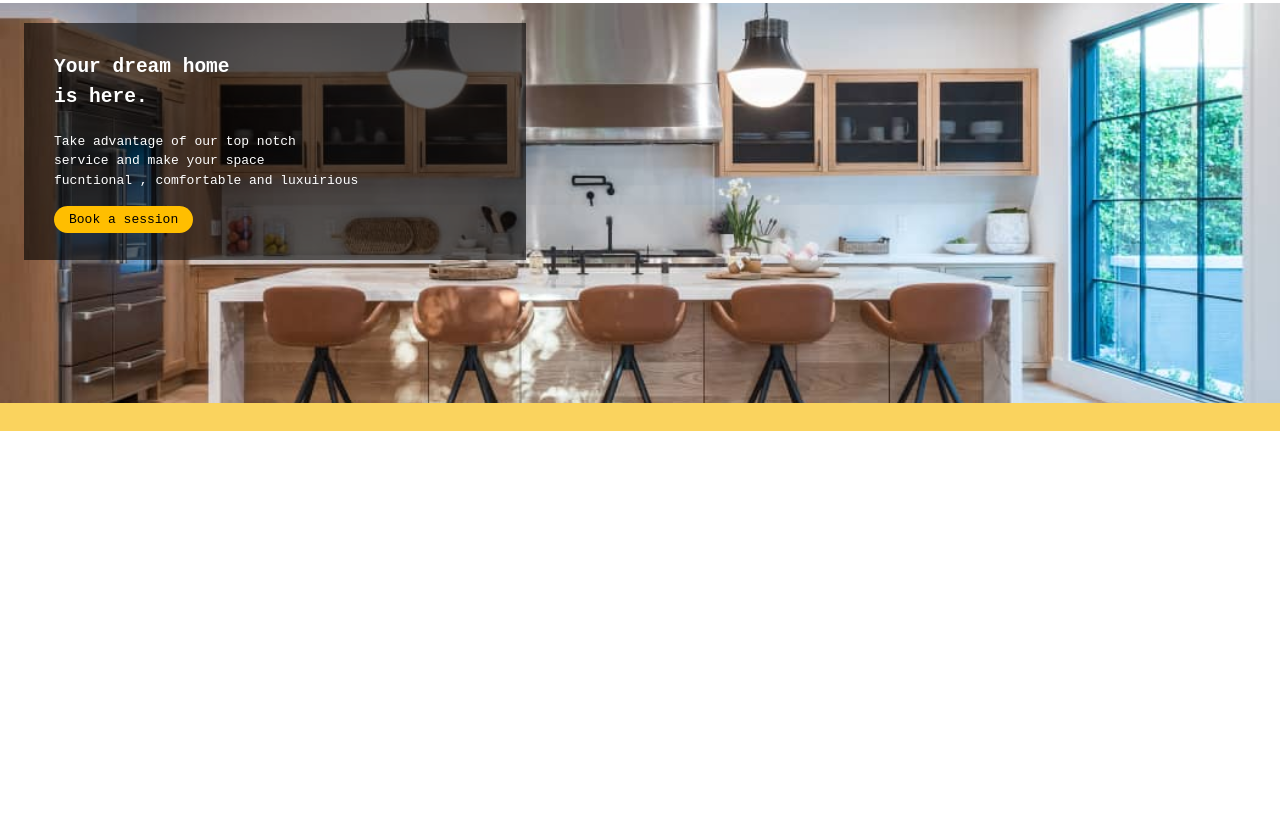
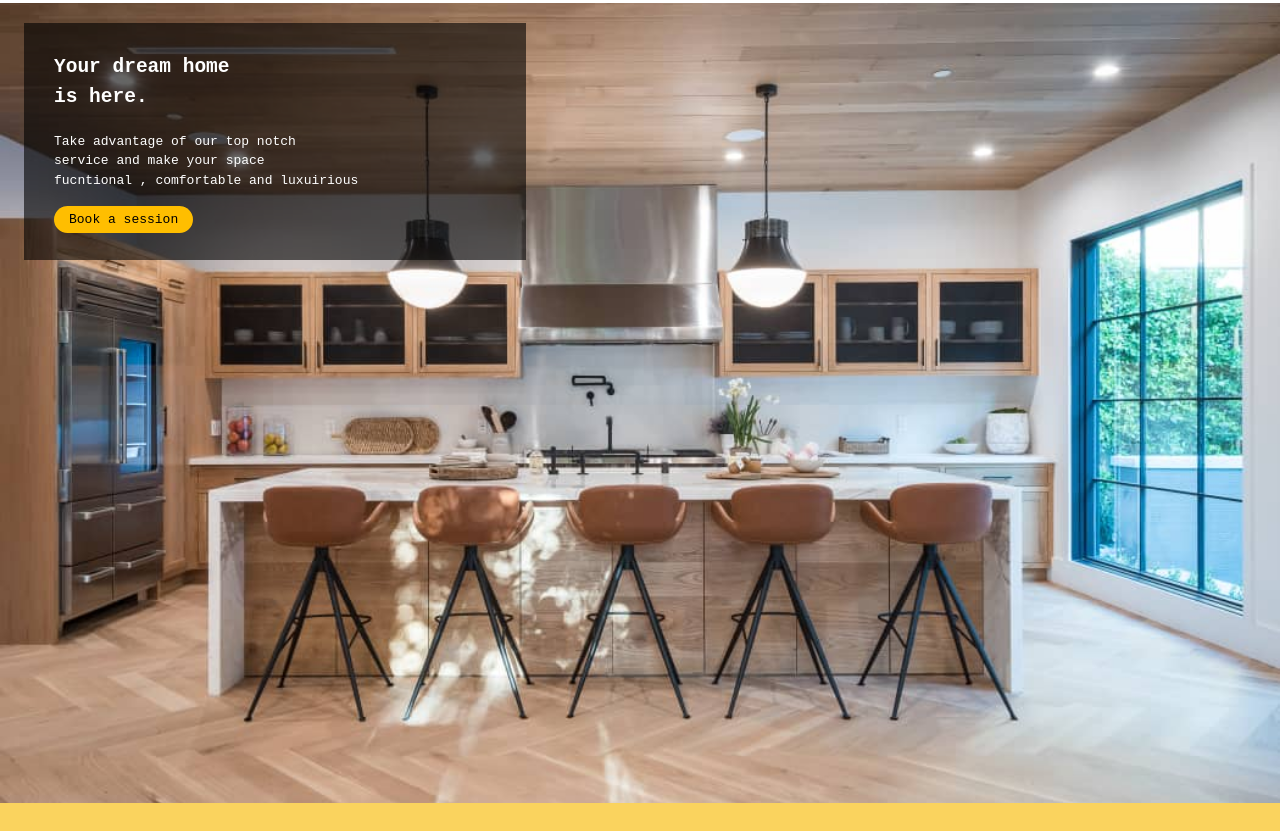
Before and after one commit to Abdulsalam24/Home-design-page, a plain HTML site: page index.html in a window 1280 px wide. Shown: the part 48-879 px from the top of the page. Before the commit the page ends 800 px from the top, so only its background shows below. Drawn offline with Linux system fonts and the light colour scheme.

Commit message:
Update style.css

```diff
--- a/style.css
+++ b/style.css
@@ -58,7 +58,7 @@ section{
 }
 
 .background{
-    height: 400px;
+    height: 100vh;
     width: 100%;
 }
 
```
